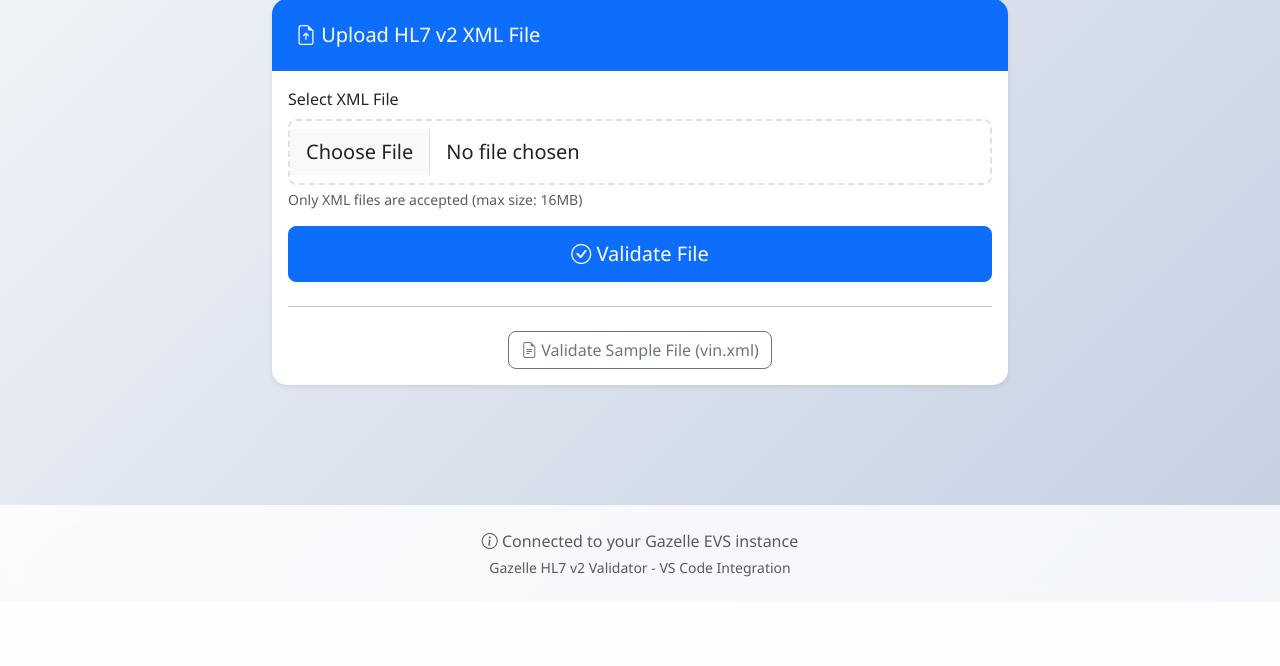
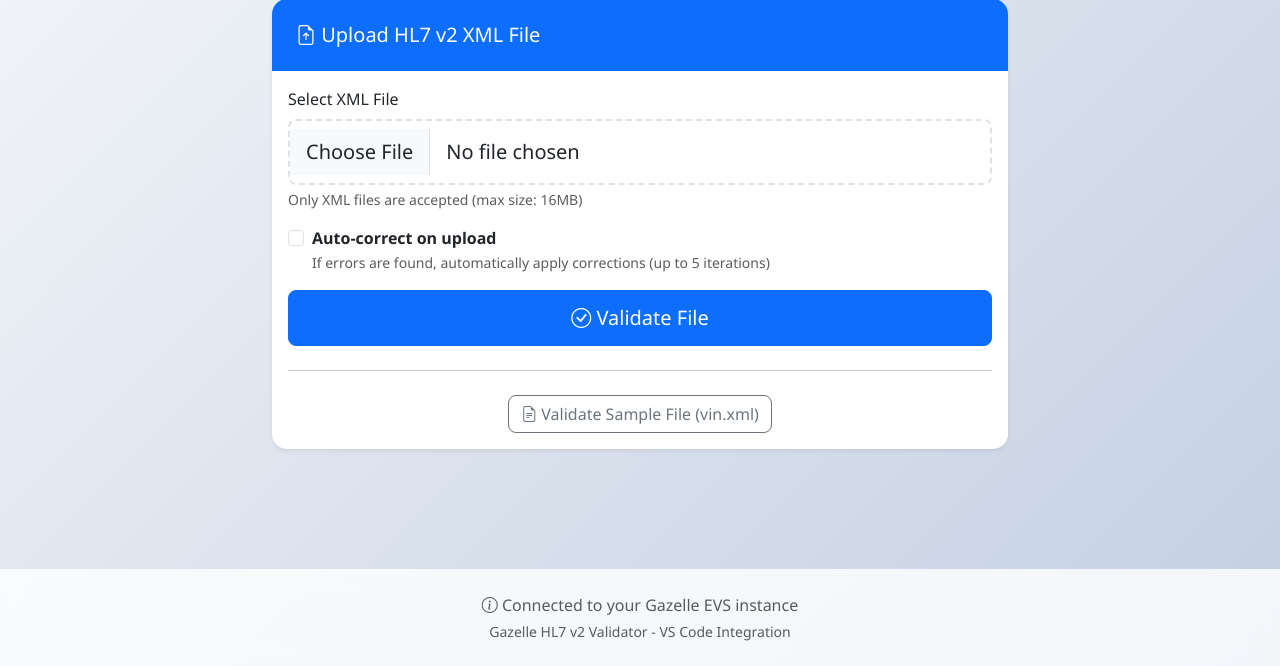
Before and after one commit to ddeveloper72/HL7_v2_Message_Validator-Auto-Correct, a Flask app: page / in a window 1280 px wide. Shown: the part 226-892 px from the top of the page. Before the commit the page ends 803 px from the top, so only its background shows below. Run offline with Flask 3, Linux system fonts and the light colour scheme; some libraries are stand-ins or nearby versions.

Commit message:
feat: Add auto-correct checkbox to upload form with seamless correction flow (v44)

```diff
--- a/static/scripts.js
+++ b/static/scripts.js
@@ -4,6 +4,7 @@ document.addEventListener('DOMContentLoaded', function () {
     // Get DOM elements
     const uploadForm = document.getElementById('uploadForm');
     const fileInput = document.getElementById('fileInput');
+    const autoCorrectCheckbox = document.getElementById('autoCorrectCheckbox');
     const validateBtn = document.getElementById('validateBtn');
     const validateSampleBtn = document.getElementById('validateSampleBtn');
     const loadingSpinner = document.getElementById('loadingSpinner');
@@ -26,7 +27,8 @@ document.addEventListener('DOMContentLoaded', function () {
             return;
         }
 
-        await validateFile(file);
+        const autoCorrect = autoCorrectCheckbox.checked;
+        await validateFile(file, autoCorrect);
     });
 
     // Sample file validation handler
@@ -55,9 +57,9 @@ document.addEventListener('DOMContentLoaded', function () {
     });
 
     /**
-     * Validate uploaded file with auto-correction
+     * Validate uploaded file with optional auto-correction
      */
-    async function validateFile(file) {
+    async function validateFile(file, autoCorrect = false) {
         showLoading();
         hideError();
         hideResults();
@@ -66,9 +68,64 @@ document.addEventListener('DOMContentLoaded', function () {
         formData.append('file', file);
 
         try {
-            const response = await fetch('/auto-validate', {
+            // Step 1: Upload file
+            const uploadResponse = await fetch('/upload', {
                 method: 'POST',
                 body: formData
+            });
+
+            const uploadData = await uploadResponse.json();
+
+            if (!uploadResponse.ok) {
+                showError(uploadData.message || 'Upload failed');
+                hideLoading();
+                return;
+            }
+
+            const fileId = uploadData.file_id;
+            const fileName = uploadData.filename;
+
+            // Step 2: Validate file
+            const validateResponse = await fetch(`/validate/${fileId}`, {
+                method: 'POST'
+            });
+
+            const validateData = await validateResponse.json();
+
+            if (!validateResponse.ok) {
+                showError(validateData.message || 'Validation failed');
+                hideLoading();
+                return;
+            }
+
+            // Check if auto-correction should be applied
+            if (autoCorrect && validateData.errors > 0) {
+                // Auto-correct is enabled and there are errors
+                await autoCorrectFile(fileId, validateData);
+            } else {
+                // Just show validation results
+                displayValidationResults(validateData, fileName);
+            }
+        } catch (error) {
+            showError('Network error: ' + error.message);
+        } finally {
+            hideLoading();
+        }
+    }
+
+    /**
+     * Auto-correct file by running correction iterations
+     */
+    async function autoCorrectFile(fileId, initialData) {
+        // Show loading with iteration info
+        const loadingDiv = document.querySelector('#loadingSpinner p');
+        if (loadingDiv) {
+            loadingDiv.innerHTML = 'Running auto-correction (max 5 iterations)...';
+        }
+
+        try {
+            const response = await fetch(`/retry-auto-correct/${fileId}`, {
+                method: 'POST'
             });
 
             const data = await response.json();
@@ -76,17 +133,50 @@ document.addEventListener('DOMContentLoaded', function () {
             if (response.ok) {
                 displayResults(data);
             } else {
-                showError(data.error || 'Validation failed');
-                // Still show corrections if any were applied
-                if (data.corrections_applied) {
-                    displayCorrectionsOnly(data);
-                }
+                showError(data.message || 'Auto-correction failed');
+                // Show initial validation results anyway
+                displayValidationResults(initialData, 'File');
             }
         } catch (error) {
-            showError('Network error: ' + error.message);
-        } finally {
-            hideLoading();
+            showError('Network error during auto-correction: ' + error.message);
+            // Show initial validation results
+            displayValidationResults(initialData, 'File');
         }
+    }
+
+    /**
+     * Display validation results
+     */
+    function displayValidationResults(data, fileName) {
+        document.getElementById('fileName').textContent = fileName;
+
+        const statusElement = document.getElementById('validationStatus');
+        const isPassed = data.status === 'PASSED';
+
+        let statusHTML = '';
+        if (isPassed) {
+            statusHTML = `
+                <div class="alert alert-success">
+                    <h5><i class="bi bi-check-circle"></i> Validation PASSED</h5>
+                    <p class="mb-0">All validation checks completed successfully.</p>
+                </div>
+            `;
+        } else {
+            statusHTML = `
+                <div class="alert alert-danger">
+                    <h5><i class="bi bi-x-circle"></i> Validation FAILED</h5>
+                    <p class="mb-2">Errors: <strong>${data.errors || 0}</strong> | Warnings: <strong>${data.warnings || 0}</strong></p>
+                </div>
+            `;
+        }
+
+        statusElement.innerHTML = statusHTML;
+
+        // Show validation report
+        document.getElementById('validationReport').textContent = data.report_content || 'No report available';
+
+        // Show results container
+        document.getElementById('resultsContainer').style.display = 'block';
     }
 
     /**
--- a/templates/index.html
+++ b/templates/index.html
@@ -51,6 +51,15 @@
                                 <div class="form-text">
                                     Only XML files are accepted (max size: 16MB)
                                 </div>
+                            </div>
+
+                            <div class="mb-3 form-check">
+                                <input class="form-check-input" type="checkbox" id="autoCorrectCheckbox">
+                                <label class="form-check-label" for="autoCorrectCheckbox">
+                                    <strong>Auto-correct on upload</strong>
+                                    <br>
+                                    <small class="text-muted">If errors are found, automatically apply corrections (up to 5 iterations)</small>
+                                </label>
                             </div>
 
                             <div class="d-grid gap-2">
```
Also changed, not shown: dashboard_app.py (+34 -0 lines).
